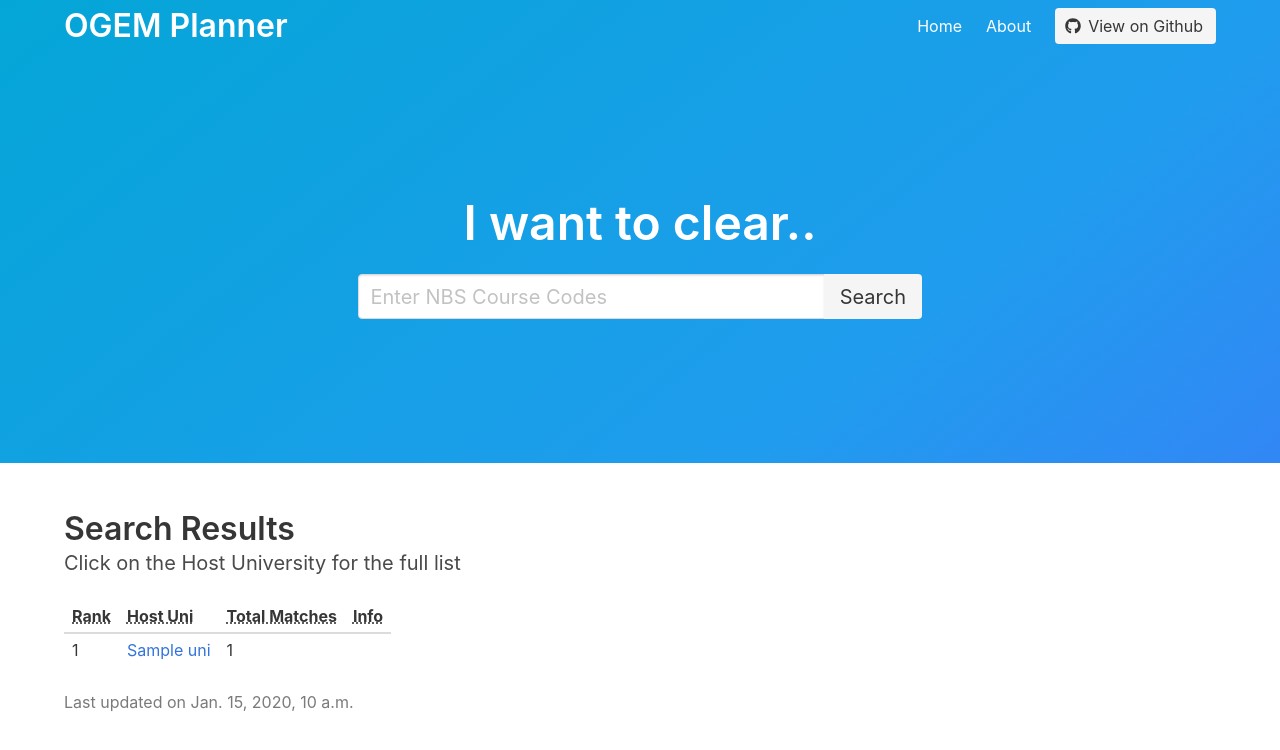
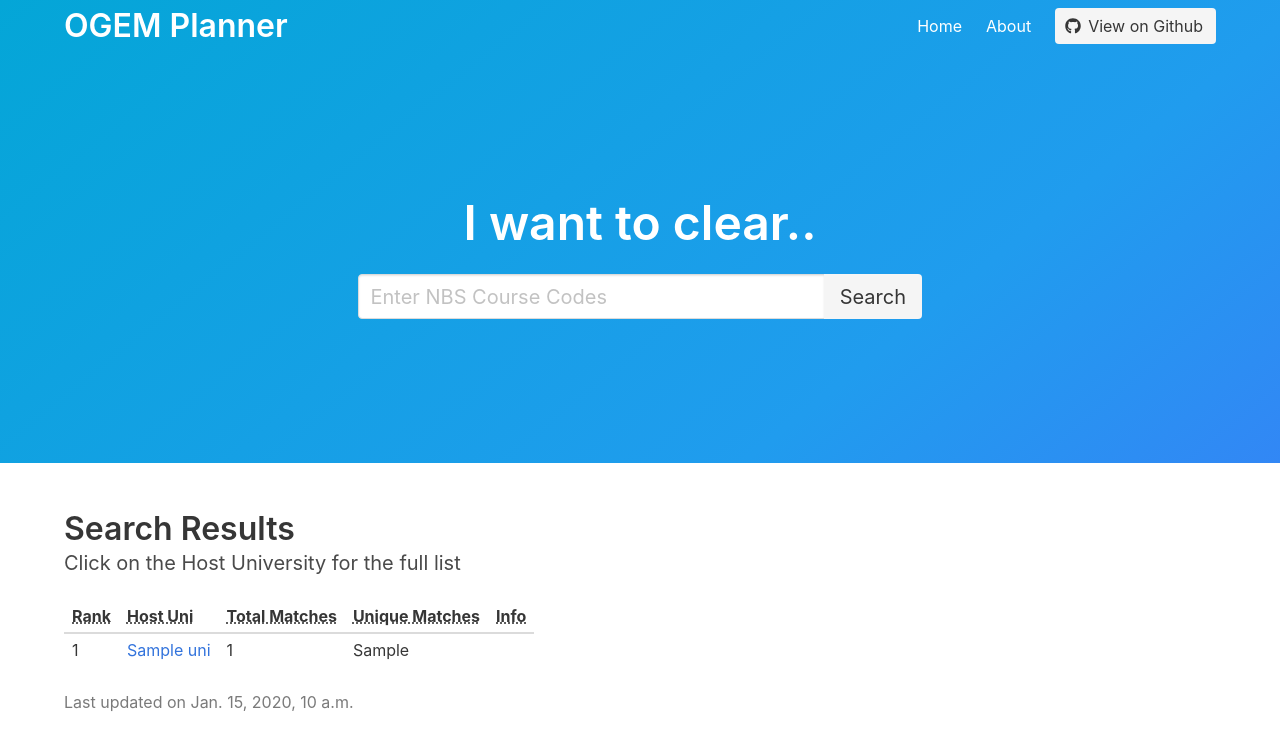
Before and after one commit to loozhengyuan/ogem-planner, a Django app: template web/templates/web/base_results.html in a window 1280 px wide. Shown: the top 750 px of the page. Run offline with Django 3.2, Linux system fonts and the light colour scheme; the template is opened without the code that fills it: most values are stand-ins (such as "Sample title", 1, 10 or a date in 2020); some libraries are stand-ins or nearby versions.

Commit message:
add column to reflect unique matches

```diff
--- a/web/templates/web/base_results.html
+++ b/web/templates/web/base_results.html
@@ -101,6 +101,7 @@ Results | OGEM Planner
                             <th><abbr title="Rank">Rank</abbr></th>
                             <th><abbr title="Host University">Host Uni</abbr></th>
                             <th><abbr title="Total Clearable">Total Matches</abbr></th>
+                            <th><abbr title="Unique Matches">Unique Matches</abbr></th>
                             <th><abbr title="Additional Info">Info</abbr></th>
                         </tr>
                     </thead>
@@ -110,6 +111,7 @@ Results | OGEM Planner
                             <td>{{ forloop.counter }}</td>
                             <td><a href="{% url 'hostuni' uni.uuid %}">{{ uni.name }}</a></td>
                             <td>{{ uni.total_clearable }}</td>
+                            <td>{{ uni.unique_clearable }}</td>
                             <td>
                                 {% for match in matches %}
                                     {% if match.host_uni.uuid == uni.uuid %}
```
